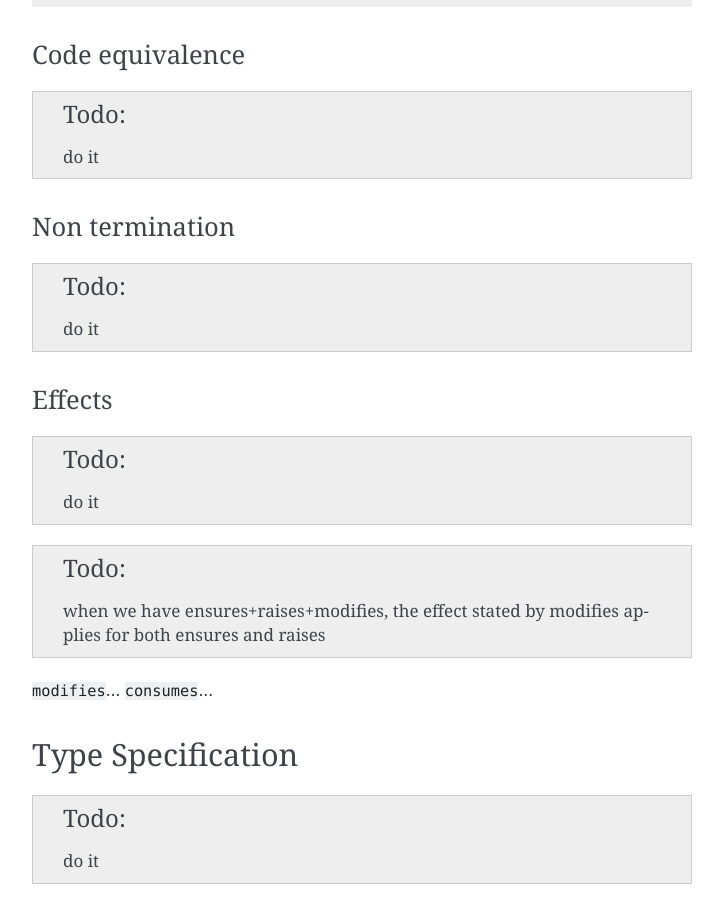
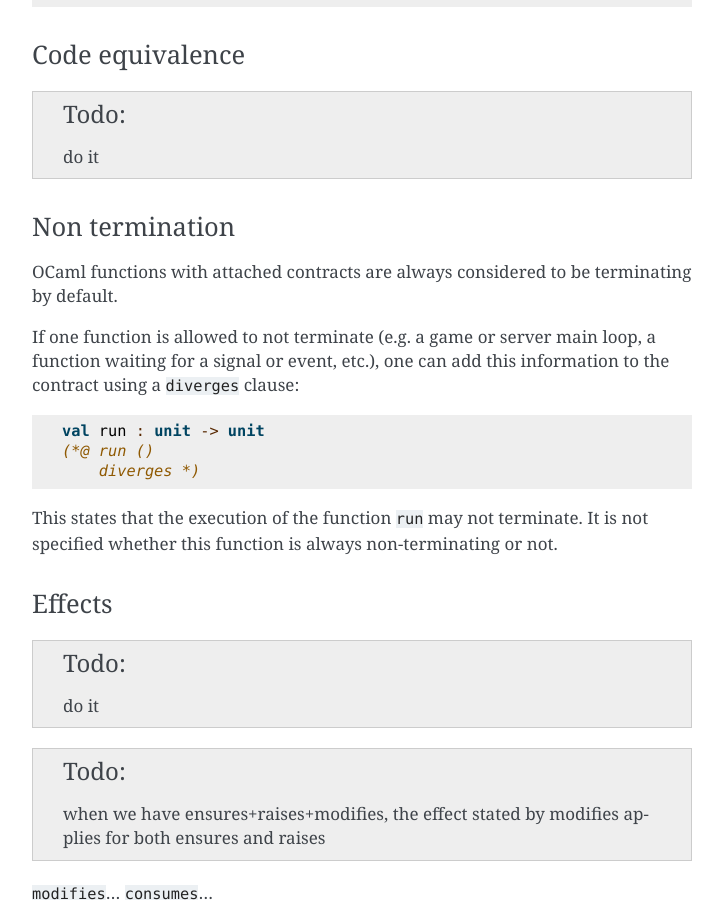
Before and after one commit to ocaml-gospel/gospel, a Sphinx documentation site: the page built from doc/language.rst, in a window 1280 px wide and 900 px high, scrolled down 7369 px. Shown: the whole window, without its empty margins (388-1111 px from the left). Built offline with Sphinx 7.4.7, drawn with Linux system fonts in a browser that asks for light colours.

Commit message:
Add documentation for diverges

```diff
--- a/doc/language.rst
+++ b/doc/language.rst
@@ -353,7 +353,19 @@ Code equivalence
 Non termination
 ^^^^^^^^^^^^^^^
 
-.. todo:: do it
+OCaml functions with attached contracts are always considered to be terminating
+by default.
+
+If one function is allowed to not terminate (e.g. a game or server main loop, a
+function waiting for a signal or event, etc.), one can add this information to
+the contract using a ``diverges`` clause::
+
+  val run : unit -> unit
+  (*@ run ()
+      diverges *)
+
+This states that the execution of the function ``run`` may not terminate. It is
+not specified whether this function is always non-terminating or not.
 
 .. index:: modifies
 .. index:: consumes
```
